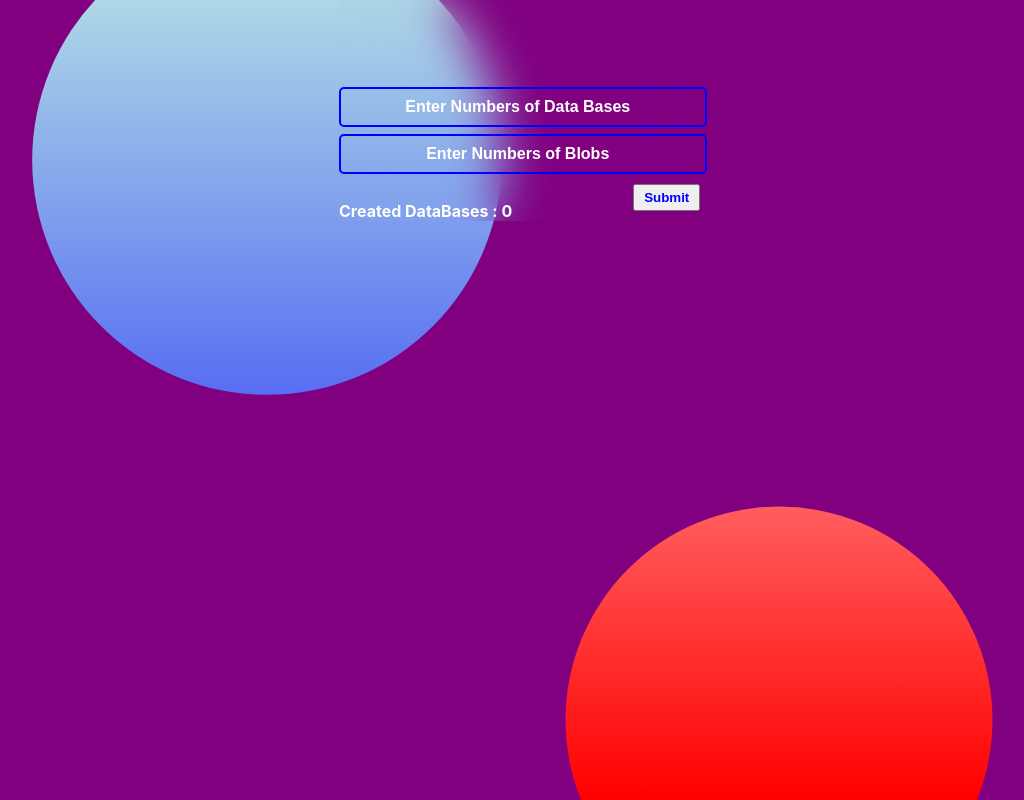
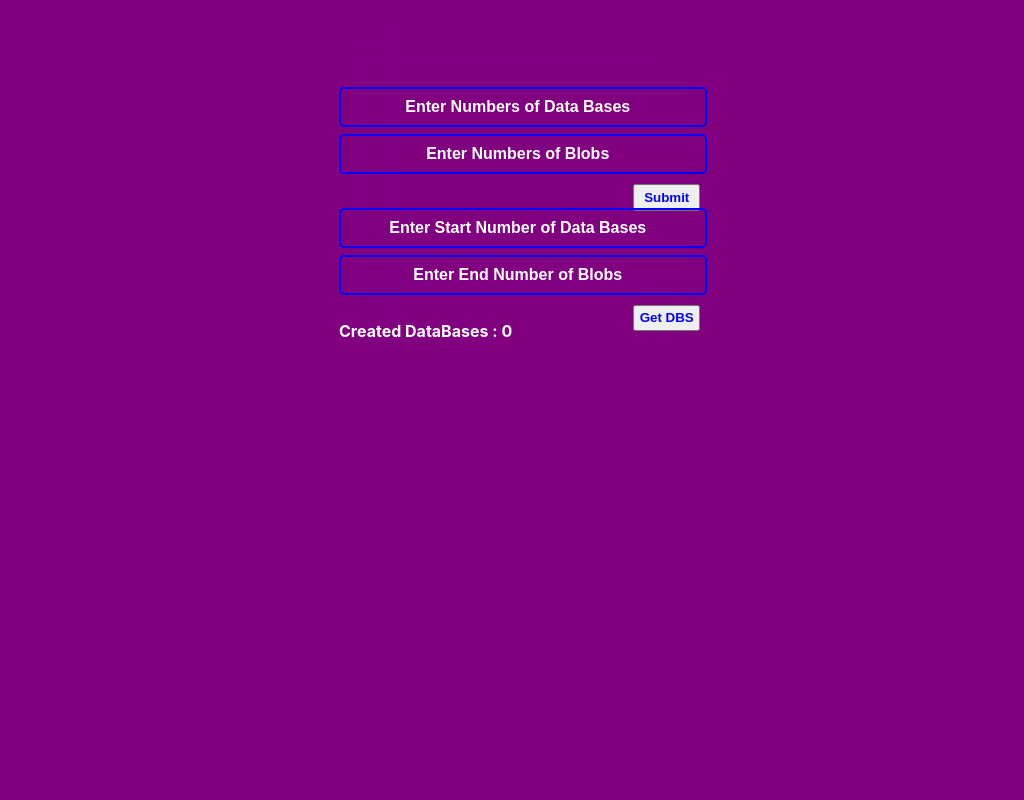
Before and after one commit to faiza203/IdbStressTest, a React (Create React App) app: page / in a window 1280 px wide. Shown: the whole page, without its empty margins (117-1141 px from the left). Built offline with nearby package versions, Linux system fonts and the light colour scheme.

Commit message:
Add Hndle

```diff
--- a/package.json
+++ b/package.json
@@ -10,6 +10,7 @@
     "@types/node": "^12.0.0",
     "@types/react": "^17.0.0",
     "@types/react-dom": "^17.0.0",
+    "idb": "^6.1.2",
     "react": "^17.0.2",
     "react-dom": "^17.0.2",
     "react-scripts": "4.0.3",
--- a/src/App.css
+++ b/src/App.css
@@ -13,7 +13,7 @@ body {
   color: #fff;
 }
 
-body::before {
+/* body::before {
   content: " ";
   position: absolute;
   top: 0;
@@ -33,7 +33,7 @@ body::after {
   height: 100%;
   background: linear-gradient(#fff, red);
   clip-path: circle(20% at 70% 90%);
-}
+} */
 
 .App {
   backdrop-filter: blur(25px);
--- a/src/components/Form.tsx
+++ b/src/components/Form.tsx
@@ -1,3 +1,5 @@
+import { openDB } from "idb";
+
 function Form() {
   return (
     <form onSubmit={handleSubmit}>
@@ -14,36 +16,53 @@ function Form() {
 "
       ></input>
       <button type="submit">Submit</button>
+      <input
+        type="number"
+        id="firstDB"
+        placeholder=" Enter Start Number of Data Bases
+"
+      ></input>
+      <input
+        type="number"
+        id="lastDB"
+        placeholder=" Enter End Number of Blobs
+"
+      ></input>
+
+      <button type="button" onClick={() => handleGetAllDBS()}>
+        Get DBS
+      </button>
     </form>
   );
 }
 
-function handleSubmit(e: any) {
+async function handleSubmit(e: any) {
   e.preventDefault();
   const dbNo = e.target[0].value;
   const blogNo = e.target[1].value;
   for (let i = 0; i < dbNo; i++) {
-    let openRequest = indexedDB.open(`Database${i + 1}`, 1);
-
-    openRequest.onupgradeneeded = function () {
-      let db = openRequest.result;
-      let store = db.createObjectStore("Blobs", {
-        autoIncrement: true,
+    let db = await openDB(`Database${i + 1}`, 1, {
+      upgrade(db) {
+        db.createObjectStore("Blobs", {
+          autoIncrement: true,
+        });
+      },
+    });
+    for (let j = 0; j < blogNo; j++) {
+      const blob = new Blob(["my Blob"], {
+        type: "text/plain",
       });
-
-      for (let j = 0; j < blogNo; j++) {
-        const obj = { hello: "world" };
-        const blob: any = new Blob([JSON.stringify(obj, null, 2)], {
-          type: "application/json",
-        });
-        store.put(JSON.parse(blob));
-      }
-    };
-
-    openRequest.onsuccess = function () {
-      console.log("Database is created");
-    };
+      await db.put("Blobs", blob);
+      await db.getAllKeys("Blobs");
+    }
+    db.close();
   }
 }
 
+async function handleGetAllDBS() {
+  let firstDB = document.querySelector("#firstDB");
+  let lastDB = document.querySelector("#lastDB");
+  const allDBs = await indexedDB.databases();
+  console.log(allDBs);
+}
 export default Form;
```
Also changed, not shown: 1 other file (tests, documents, lock files or other folders).
